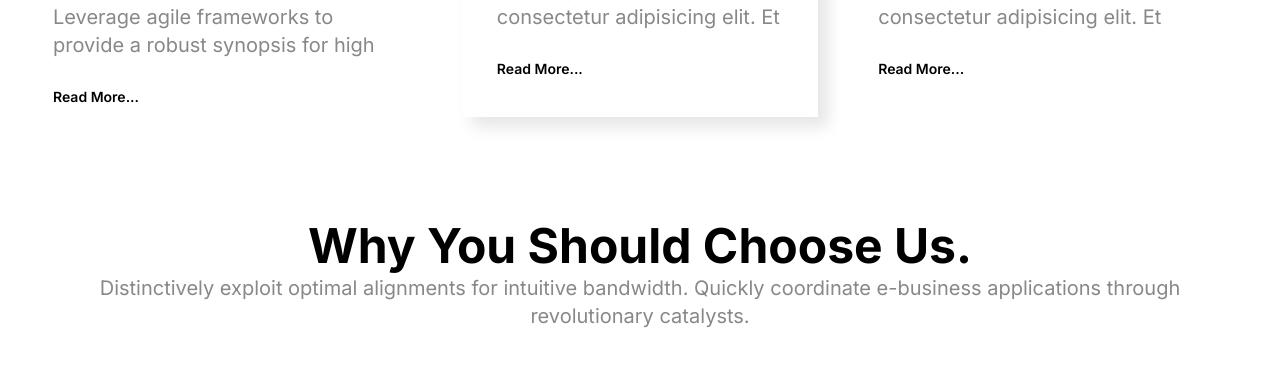
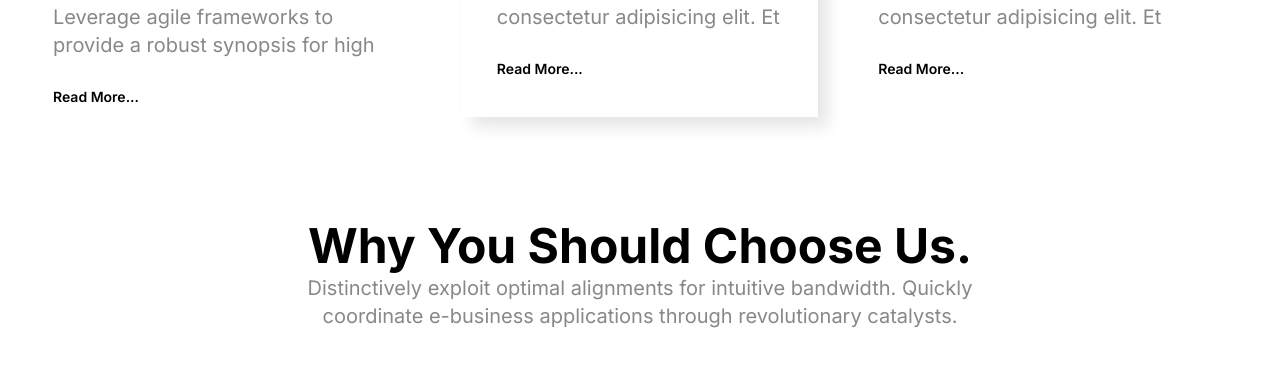
Before and after one commit to Alexey-Perepelkin/HTML-figma, a plain HTML site: page index.html in a window 1280 px wide. Shown: the part 1701-2068 px from the top of the page. Drawn offline with Linux system fonts and the light colour scheme; files whose address does not match are found by name.

Commit message:
size service__heading

```diff
--- a/styles/style.css
+++ b/styles/style.css
@@ -198,9 +198,7 @@ body{
 .item__subtitleH3{
     margin-bottom: 25px;
 }
-.item__paragraph{
-    margin-bottom:  25px;
-}
+
 .link--semiBold{
     font-weight: 600 ;
     color: black;
@@ -217,7 +215,9 @@ body{
 ===================== */
 .services__heading{
     text-align: center;
-    margin-bottom:48px ;
+    margin: 0 auto;
+    max-width: 710px;
+    width:  100%;
 
 }
 .wrapItem{
```
Also changed, not shown: index.html (+2 -2 lines).
